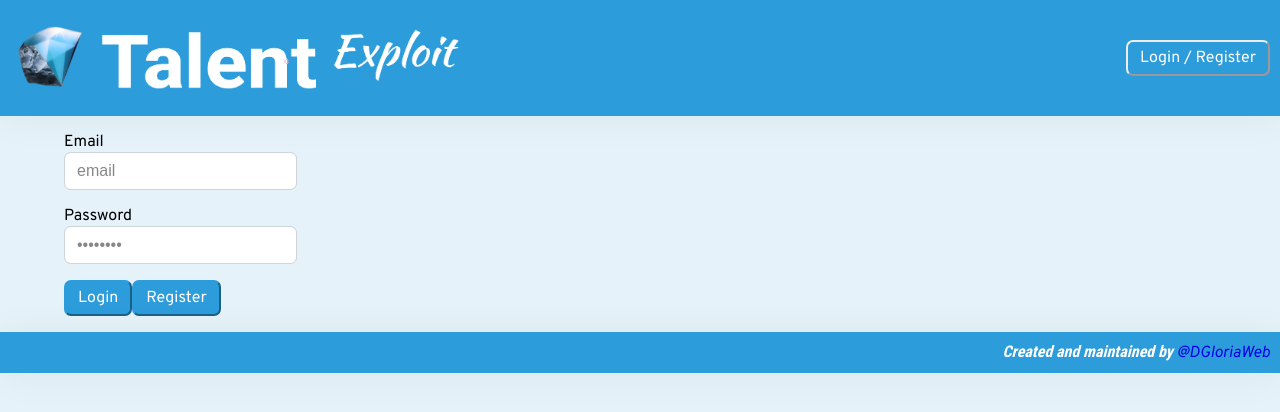
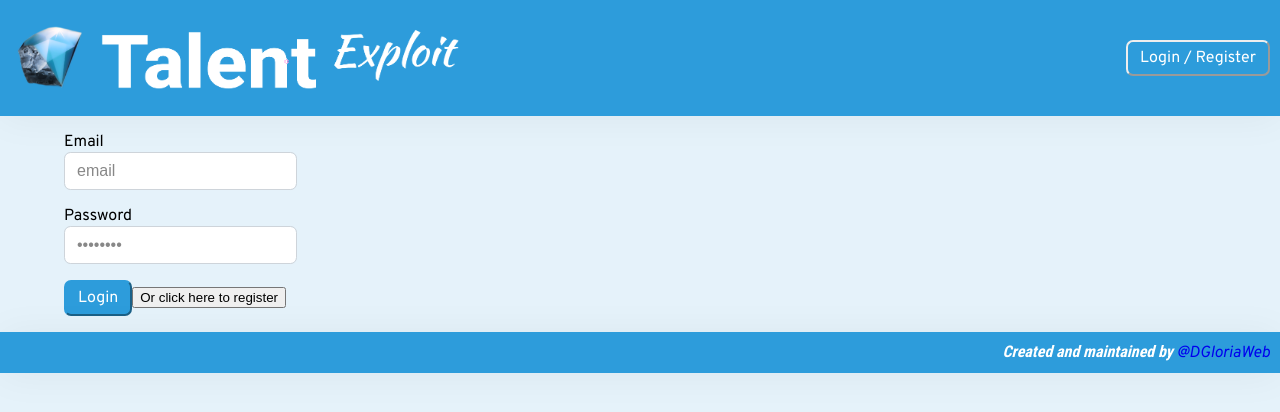
Before and after one commit to dgloriaweb/vue-te-frontend, a Vue app: page /login in a window 1280 px wide. Shown: the top 412 px of the page. Built offline with nearby package versions, Linux system fonts and the light colour scheme.

Commit message:
changed register button to link

```diff
--- a/src/components/UserLogin.vue
+++ b/src/components/UserLogin.vue
@@ -18,11 +18,11 @@
     <div class="form_group">
       <button class="btn btn_primary" @click="handleLogin">Login</button>
       <button
-        class="btn btn_primary"
+        class=""
         @click="register"
         v-if="!store.isLoggedIn"
       >
-        Register
+        Or click here to register
       </button>
     </div>
   </div>
```
